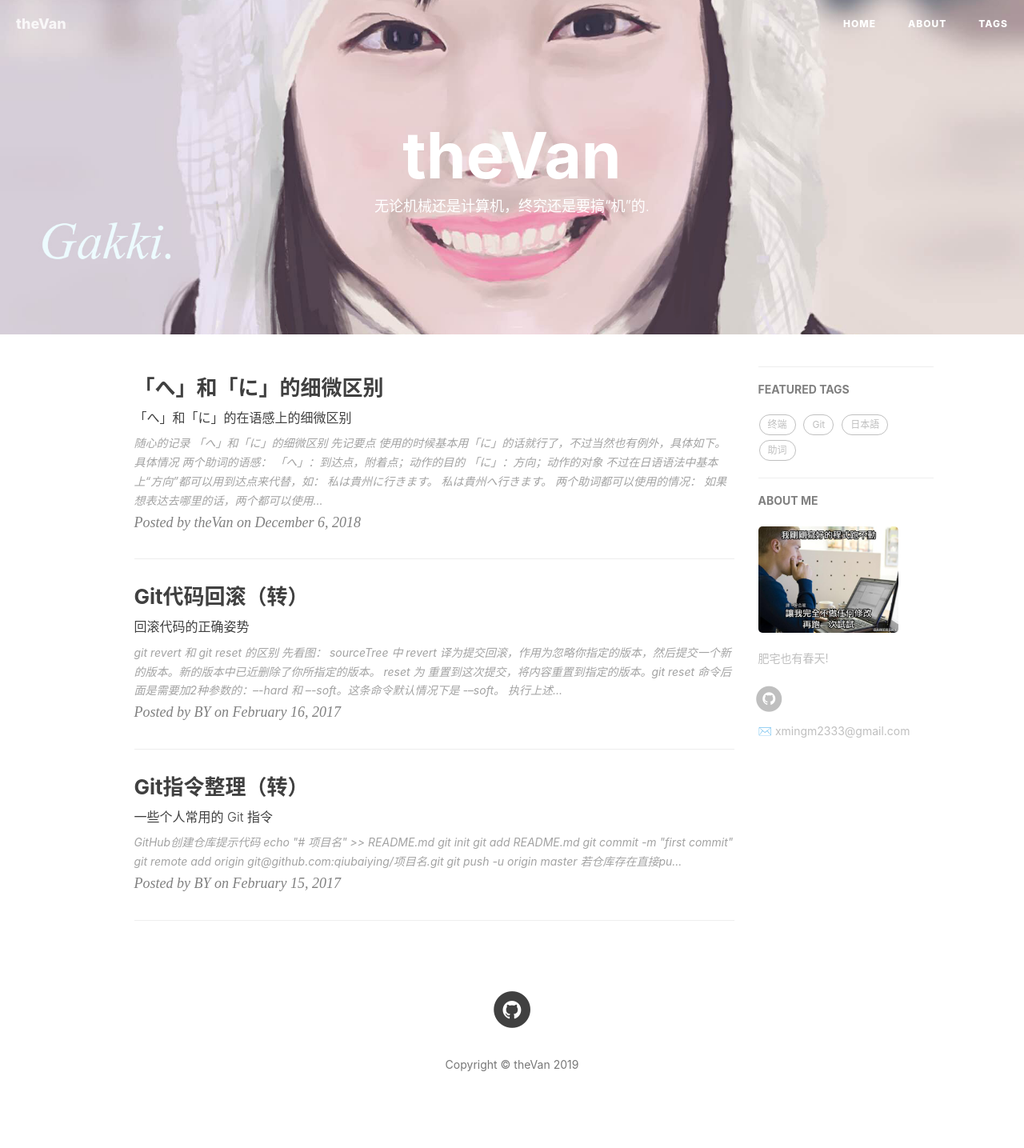
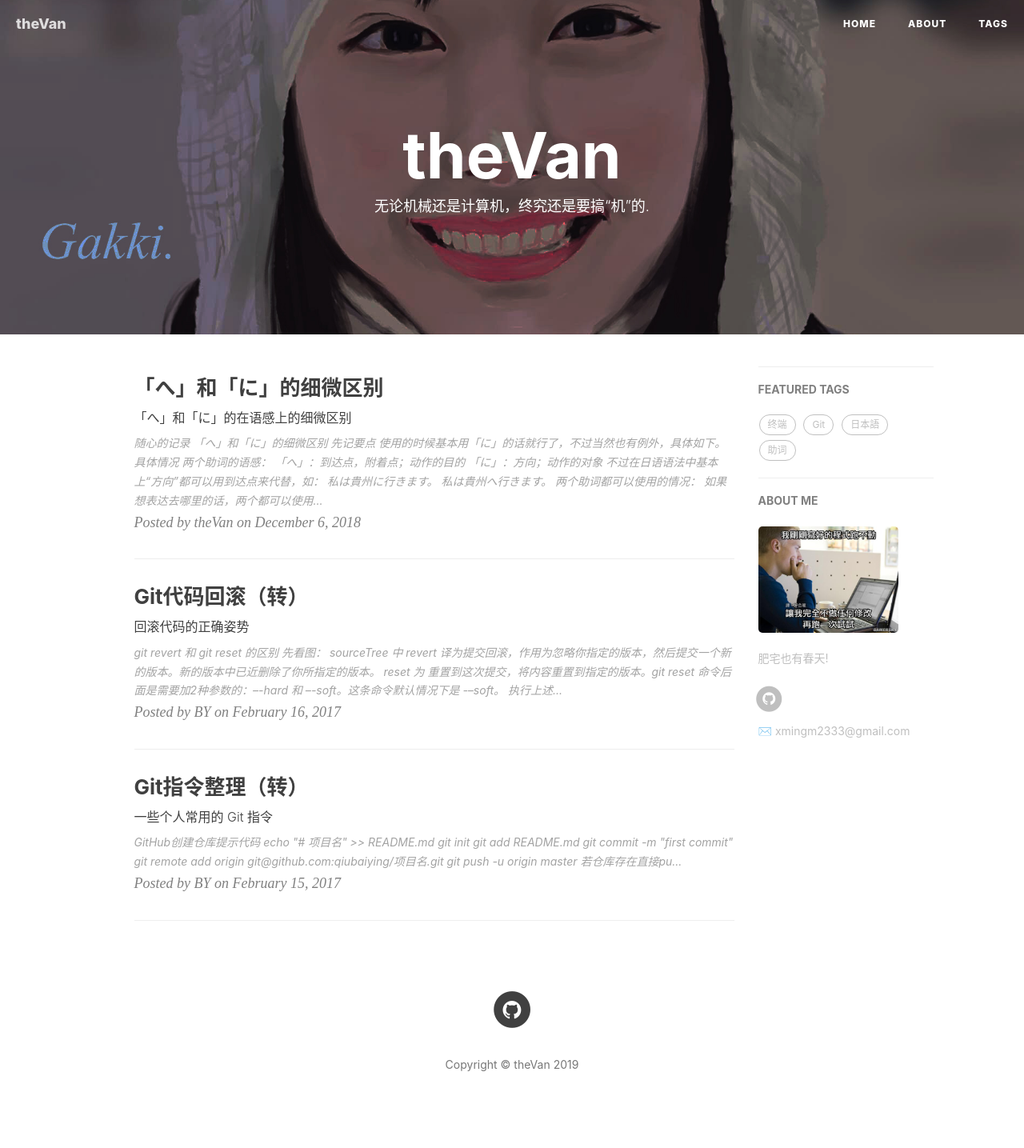
Before and after one commit to thevangit/thevangit.github.io, a Jekyll site: the page built from index.html, in a window 1280 px wide. Shown: the whole page at 80% size. Built offline with Jekyll 4.4.1, drawn with Linux system fonts in a browser that asks for light colours; nearby versions of some CDN libraries; the list of posts is cut into pages by our own code; comment, search, counter and statistics services are not loaded.

Commit message:
修改了背景图

```diff
--- a/_config.yml
+++ b/_config.yml
@@ -1,7 +1,7 @@
 # Site settings
 title: theVan
 SEOTitle: theVan
-header-img: img/bg_gakki_1.jpg
+header-img: img/bg_gakki_3.jpg
 email: xmingm2333@gmail.com
 description: "无论机械还是计算机，终究都是要搞“机”的"
 keyword: "theVan, nba, anime, pokenmon, rookie, LOL android, java"
```
